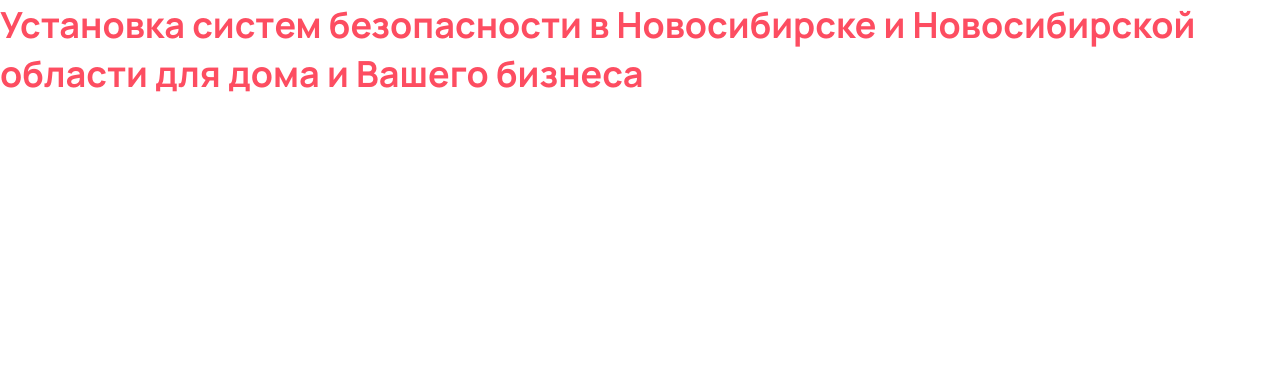
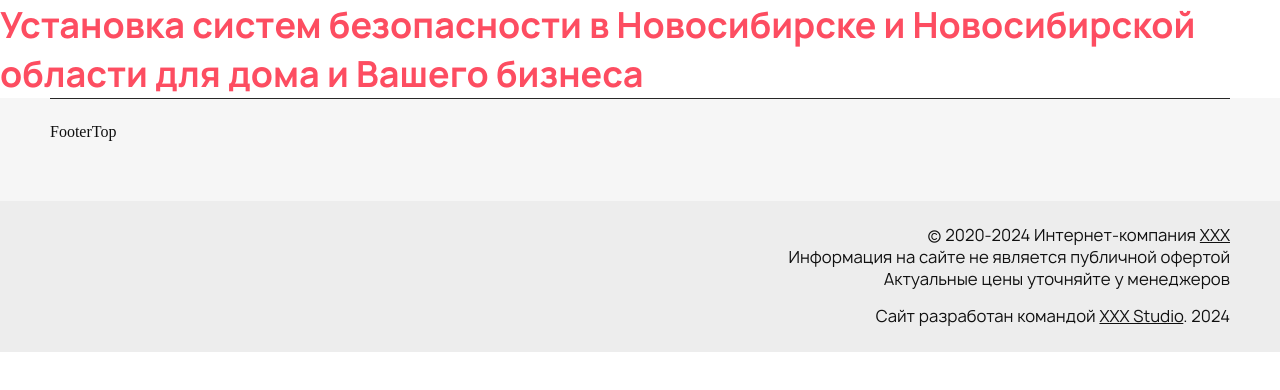
Before and after one commit to NSecuritySolutions/frontend, a React (Vite) app: page / in a window 1280 px wide. Shown: the top 390 px of the page. Built offline with nearby package versions, Linux system fonts and the light colour scheme.

Commit message:
feat: footer bottom added

```diff
--- a/src/app/ui/App.tsx
+++ b/src/app/ui/App.tsx
@@ -1,5 +1,6 @@
 import { Outlet } from 'react-router-dom';
 import AppStyles from './styled';
+import { Footer } from 'src/widgets/Footer';
 
 const App = () => {
   return (
@@ -8,6 +9,7 @@ const App = () => {
       <main>
         <Outlet />
       </main>
+      <Footer />
     </>
   );
 };
--- a/src/app/ui/styled.ts
+++ b/src/app/ui/styled.ts
@@ -167,7 +167,7 @@ html {
 body {
     min-height: 100%;
     text-rendering: optimizespeed;
-    max-width: 1920px;
+   // max-width: 1920px;
     margin-left: auto;
     margin-right: auto;
 }
--- /dev/null
+++ b/src/widgets/Footer/index.ts
@@ -0,0 +1,3 @@
+import Footer from './ui/Footer';
+
+export { Footer };
--- /dev/null
+++ b/src/widgets/Footer/ui/Footer.tsx
@@ -0,0 +1,50 @@
+import {
+  FooterBottom,
+  FooterBottomContainer,
+  FooterDeveloperInfoBox,
+  FooterDeveloperLink,
+  FooterRights,
+  FooterRightsText,
+  FooterTop,
+  FooterTopGridContainer,
+  FooterWrapper,
+} from './styled';
+
+const Footer = () => {
+  return (
+    <FooterWrapper>
+      <FooterTop>
+        <FooterTopGridContainer>FooterTop</FooterTopGridContainer>
+      </FooterTop>
+      <FooterBottom>
+        <FooterBottomContainer>
+          <FooterRights>
+            <FooterRightsText>
+              © 2020-2024 Интернет-компания{' '}
+              <FooterDeveloperLink href="#" target="_blank">
+                ХХХ
+              </FooterDeveloperLink>
+            </FooterRightsText>
+            <FooterRightsText>
+              Информация на сайте не является публичной офертой
+            </FooterRightsText>
+            <FooterRightsText>
+              Актуальные цены уточняйте у менеджеров
+            </FooterRightsText>
+            <FooterDeveloperInfoBox>
+              <FooterRightsText>
+                Сайт разработан командой{' '}
+                <FooterDeveloperLink href="#" target="_blank">
+                  ХХХ Studio
+                </FooterDeveloperLink>
+                . 2024
+              </FooterRightsText>
+            </FooterDeveloperInfoBox>
+          </FooterRights>
+        </FooterBottomContainer>
+      </FooterBottom>
+    </FooterWrapper>
+  );
+};
+
+export default Footer;
--- /dev/null
+++ b/src/widgets/Footer/ui/styled.ts
@@ -0,0 +1,70 @@
+import styled from 'styled-components';
+import colors from 'src/shared/constants/colors';
+
+const FooterWrapper = styled.footer`
+  width: 100%;
+  background-color: ${colors.backgroundBase2};
+  color: ${colors.darkPrimary};
+  display: flex;
+  flex-direction: column;
+  margin: 0 auto;
+`;
+
+const FooterTop = styled.div``;
+
+const FooterTopGridContainer = styled.div`
+  max-width: 1180px;
+  margin: 0 auto;
+  border-top: 1px solid ${colors.darkSecondary};
+  padding-top: 24px;
+  padding-bottom: 60px;
+`;
+
+const FooterBottom = styled.div`
+  width: 100%;
+  background-color: ${colors.backgroundBase3};
+`;
+
+const FooterBottomContainer = styled.div`
+  max-width: 1180px;
+  margin: 0 auto;
+  padding: 24px 0 24px 0;
+`;
+
+const FooterRights = styled.div`
+  display: flex;
+  flex-direction: column;
+  align-items: flex-end;
+`;
+
+const FooterDeveloperInfoBox = styled.div`
+  padding-top: 16px;
+`;
+
+const FooterRightsText = styled.p`
+  font-size: 16px;
+  line-height: 136%;
+  font-weight: 400;
+`;
+
+const FooterDeveloperLink = styled.a`
+  cursor: pointer;
+  text-decoration: underline;
+  transition: color 0.3s ease;
+
+  &:hover {
+    color: ${colors.accentInfo};
+  }
+`;
+
+export {
+  FooterWrapper,
+  FooterTop,
+  FooterTopGridContainer,
+  FooterBottom,
+  FooterBottomContainer,
+  FooterRights,
+  FooterRightsText,
+  FooterDeveloperInfoBox,
+  FooterDeveloperLink,
+};
```
